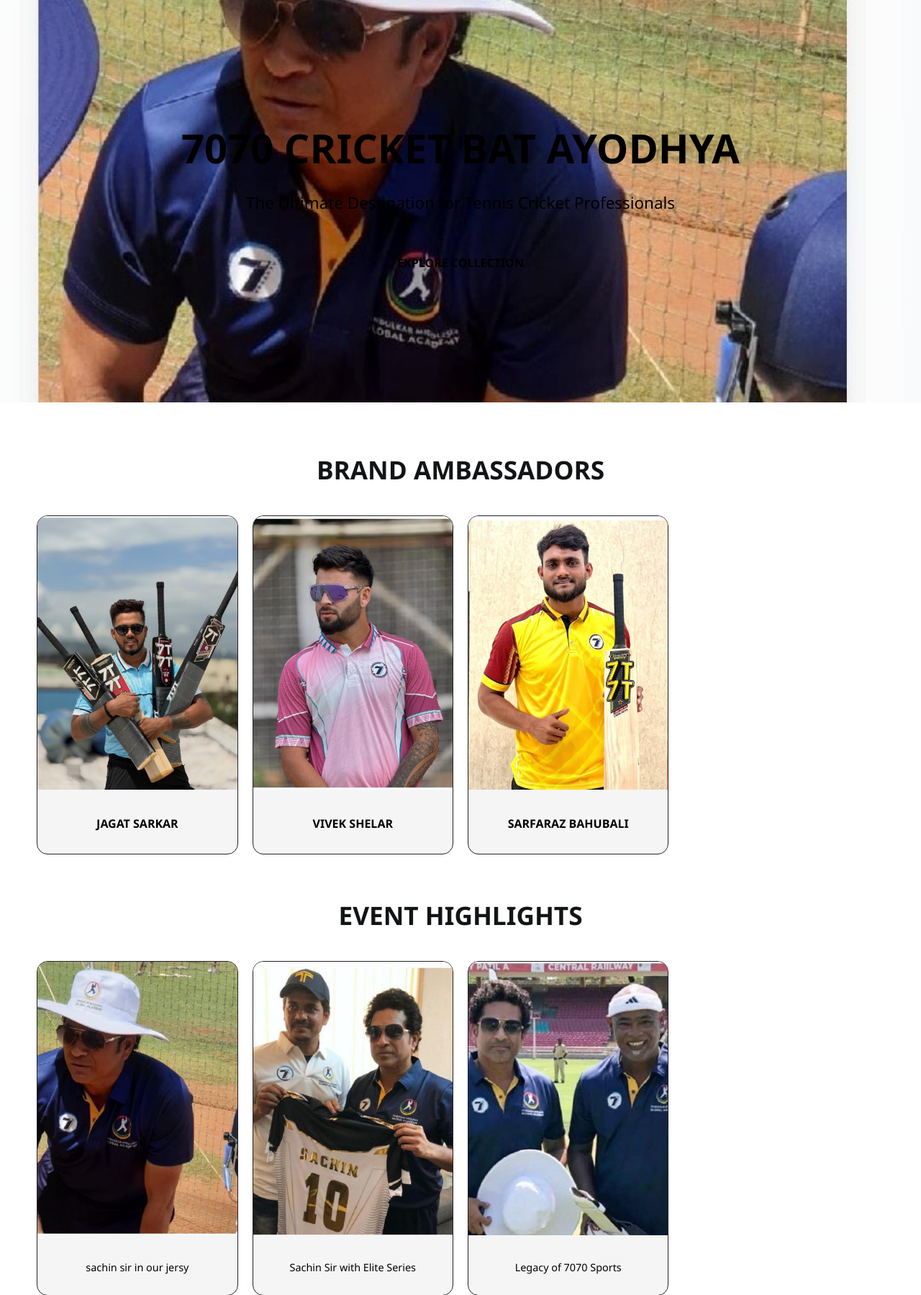
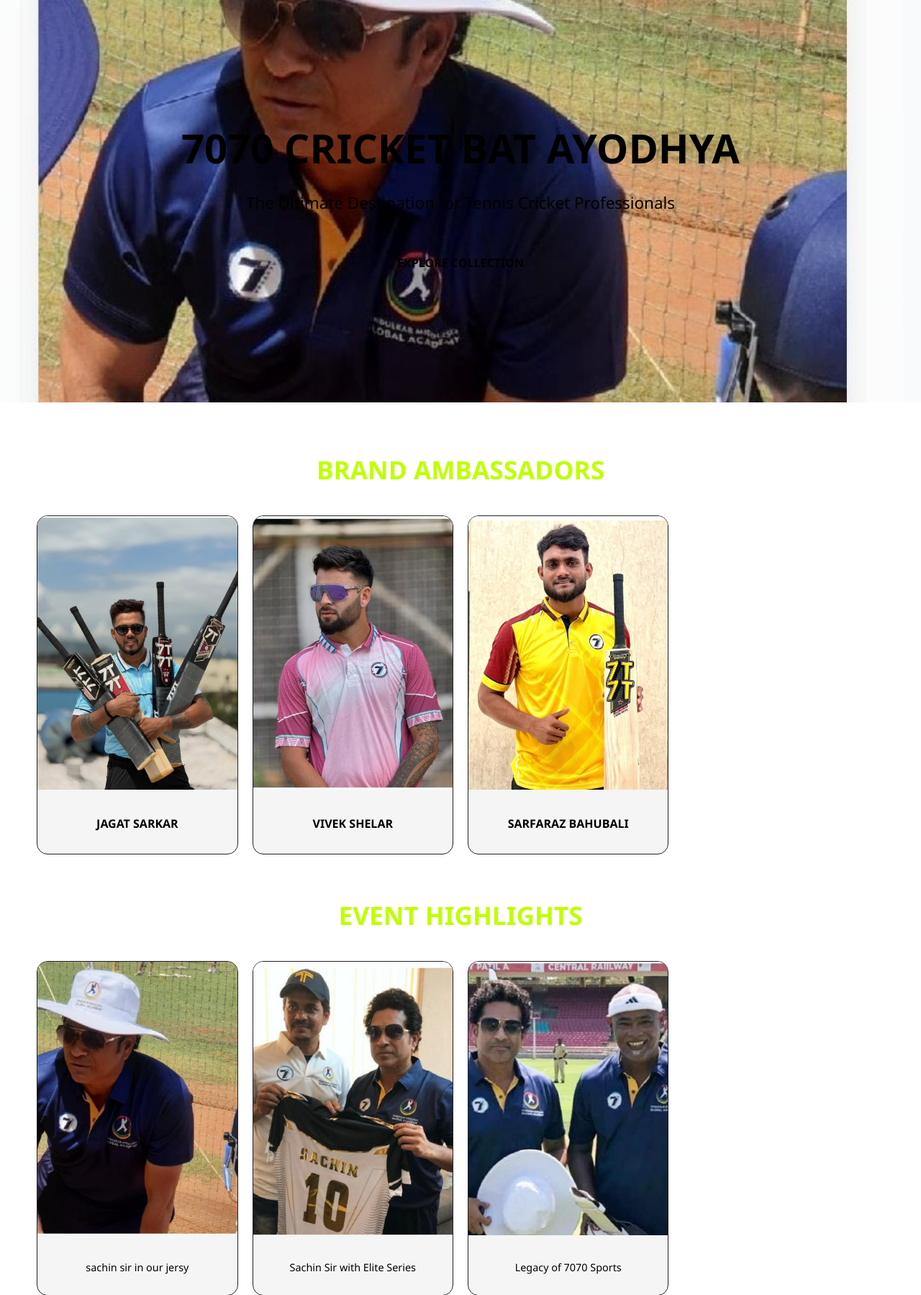
Before and after one commit to abidi5087-AI/7070-CRICKET-BAT-AYODHYA, a Flask app: page / in a window 1280 px wide. Shown: the part 76-1875 px from the top of the page at 72% size. Run offline with Flask 3, Linux system fonts and the light colour scheme.

Commit message:
Update index.html

```diff
--- a/templates/index.html
+++ b/templates/index.html
@@ -6,15 +6,15 @@
     <title>7070 CRICKET BAT AYODHYA | BEST PREMIUM BATS</title>
     <link href="https://cdnjs.cloudflare.com/ajax/libs/font-awesome/6.0.0/css/all.min.css" rel="stylesheet">
     <style>
-        :root { --mai-bg: #ffffff; --heading-gray: #121416; --brand-white: #ffffff; --card-bg: #f5f5f5; -- neon-accent: #121416; }
+        :root { --mai-bg: #ffffff; --bright-jugnoo: #bfff00; --brand-white: #ffffff; --card-bg: #f5f5f5; -- neon-accent: #bfff00; }
         body { margin:0; font-family: 'Segoe UI', Arial, sans-serif; background: var(--main-bg); color: #000000; overflow-x: hidden; }
-        .site-header { background: rgba(26, 60, 14, 0.98); padding: 10px 6%; display: flex; justify-content: space-between; align-items: center; border-bottom: 2px solid var(--brand-gray); position: sticky; top: 0; z-index: 10000; backdrop-filter: blur(10px); }
-        .logo-round { height: 40px; width: 40px; border-radius: 50%; border: 1px solid var(--brand-gray); object-fit: cover; }
+        .site-header { background: rgba(26, 60, 14, 0.98); padding: 10px 6%; display: flex; justify-content: space-between; align-items: center; border-bottom: 2px solid var(--bright-jugnoo); position: sticky; top: 0; z-index: 10000; backdrop-filter: blur(10px); }
+        .logo-round { height: 40px; width: 40px; border-radius: 50%; border: 1px solid var(--bright-jugnoo); object-fit: cover; }
         .nav-links a { color: #fff; text-decoration: none; margin-left: 20px; font-weight: 600; font-size: 0.9rem; text-transform: uppercase; }
         .hero-viewport { ...background-color: #ffffff; position: relative; height: 70vh; width: 100%; overflow: hidden; display: flex; align-items: center; justify-content: center; text-align: center; }
         #hero-bg { position: absolute; top: 0; left: 0; width: 100%; height: 100%; z-index: -1; background-size: cover; background-position: center; transition: 1.5s; filter: brightness(1); }
         .container { padding: 40px 4%; }
-        .section-title { text-align: center; color: var(--heading-gray); font-size: 2.2rem; margin-bottom: 40px; text-transform: uppercase; }
+        .section-title { text-align: center; color: var(--bright-jugnoo); font-size: 2.2rem; margin-bottom: 40px; text-transform: uppercase; }
         .content-grid { display: grid; grid-template-columns: repeat(auto-fill, minmax(250px, 1fr)); gap: 20px; }
         .item-card { background: var(--card-bg); border-radius: 15px; overflow: hidden; border: 1px solid #222; transition: 0.3s; text-align: center; }
         .item-card img { width: 100%; height: 380px; object-fit: cover; }
```
